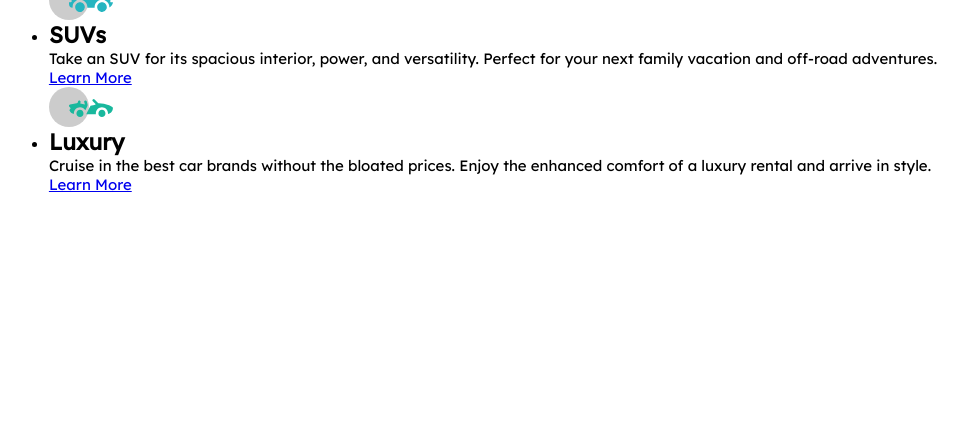
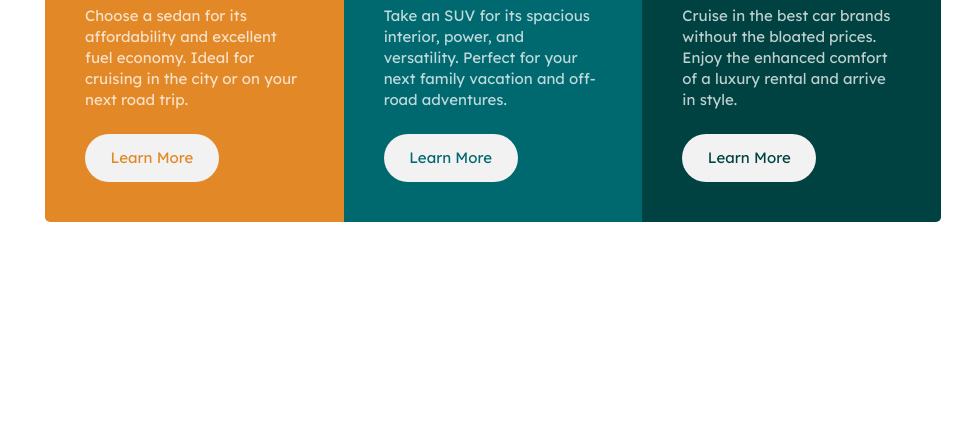
Before and after one commit to rwxganta/3-column-preview-card-component, a plain HTML site: page index.html in a window 1280 px wide. Shown: the part 367-800 px from the top of the page, without its empty margins (147-1119 px from the left). Drawn offline with Linux system fonts and the light colour scheme.

Commit message:
styling component

```diff
--- a/index.html
+++ b/index.html
@@ -16,29 +16,29 @@
 
     <section>
         <ul class="models">
-            <li class='sedan'>
+            <li class='sedan flow-content'>
                 <img src="images/icon-sedans.svg" alt="">
                 <h2>Sedans</h2>
                 <p>
                 Choose a sedan for its affordability and excellent fuel economy. Ideal for cruising in the city or on your next road trip.
                 </p>
-                <a href="#">Learn More</a>
+                <a href="#" class='learn-more'>Learn More</a>
             </li>
-            <li class='suv'>
+            <li class='suv flow-content'>
                 <img src="images/icon-suvs.svg" alt="">
                 <h2>SUVs</h2>
                 <p>
                 Take an SUV for its spacious interior, power, and versatility. Perfect for your next family vacation and off-road adventures.
                 </p>
-                <a href="#">Learn More</a>
+                <a href="#" class='learn-more'>Learn More</a>
             </li>
-            <li class='luxury'>
+            <li class='luxury flow-content'>
                 <img src="images/icon-luxury.svg" alt="">
                 <h2>Luxury</h2>
                 <p>
                 Cruise in the best car brands without the bloated prices. Enjoy the enhanced comfort of a luxury rental and arrive in style.
                 </p>
-                <a href="#">Learn More</a>
+                <a href="#" class='learn-more'>Learn More</a>
             </li>
         </ul>
 
--- a/style.css
+++ b/style.css
@@ -27,10 +27,13 @@
 }
 
 body {
+    padding: .8rem;
     min-height: 100vh;
     font-family: var(--font-primary);
     font-size: .9375rem;
     font-weight: var(--fw-regular);
+    line-height: 1.4;
+    color: var(--neutral-transparent-white);
 
     display: grid;
     place-items: center;
@@ -40,3 +43,90 @@ img {
     display: block;
     max-width: 100%;
 }
+
+h2 {
+    font-family: var(--font-secondary);
+    font-size: 2rem;
+    font-weight: var(--fw-bold);
+    line-height: 1;
+}
+
+.flow-content > * + * {
+    margin-block-start: var(--spacer, 1em);
+}
+
+.models {
+    max-width: 56rem;
+    list-style: none;
+
+    display: flex;
+    flex-direction: column;
+}
+
+.models > * {
+    /* try grid to make sure the .read-more don't change position too mouch */
+    --spacer: 1.5rem;
+    padding: 2.5rem;
+}
+
+.models > *:first-child {
+    /*border-top-left-radius: 5px;
+    border-top-right-radius: 5px;*/
+    border-radius: 5px 5px 0 0;
+}
+
+.models > *:last-child {
+    /*border-bottom-left-radius: 5px;
+    border-bottom-right-radius: 5px;*/
+    border-radius: 0 0 5px 5px;
+}
+
+.sedan {
+    --accent: var(--primary-Bright-orange);
+    background-color: var(--accent);
+}
+
+.suv {
+    --accent: var(--primary-Dark-cyan);
+    background-color: var(--accent);
+}
+
+.luxury {
+    --accent: var(--primary-Very-dark-cyan);
+    background-color: var(--accent);
+}
+
+.learn-more {
+    padding: .9em 1.7em;
+    display: inline-block;
+    color: var(--accent);
+    background-color: var(--neutral-Very-light-gray);
+    border-radius: 100vw;
+    text-decoration: none;
+}
+
+@media (min-width: 650px) {
+    .models {
+        flex-direction: row;
+    }
+
+    .models > * {
+        flex-basis: 100%;
+    }
+
+    .models > *:first-child {
+        /*border-top-left-radius: unset;
+        border-top-right-radius: unset;
+        border-top-left-radius: 5px;
+        border-bottom-left-radius: 5px;*/
+        border-radius: 5px 0 0 5px;
+    }
+
+    .models > *:last-child {
+        /*border-bottom-left-radius: unset;
+        border-bottom-right-radius: unset;
+        border-top-right-radius: 5px;
+        border-bottom-right-radius: 5px;*/
+        border-radius: 0 5px 5px 0;
+    }
+}
```
